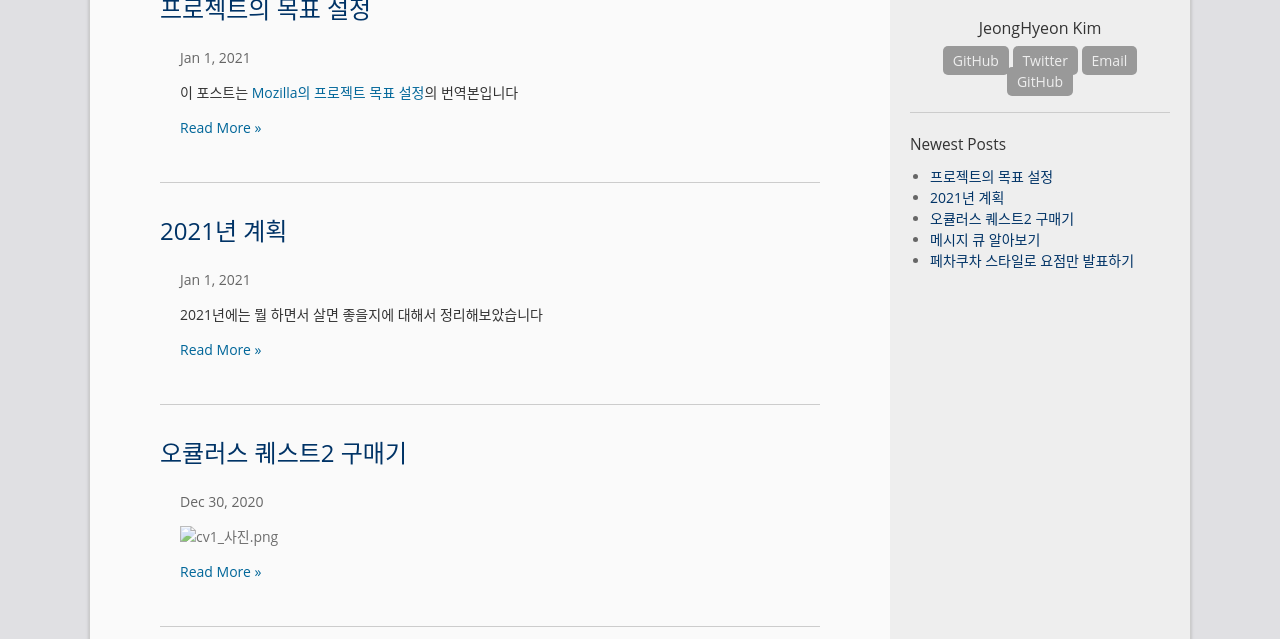
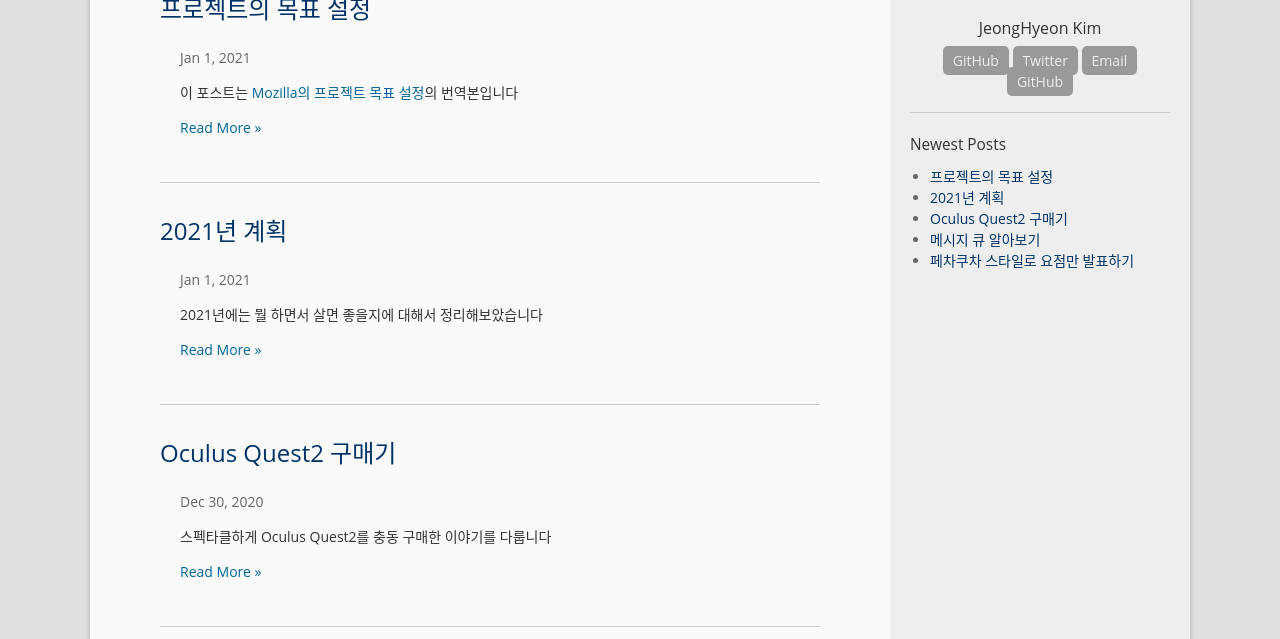
Before and after one commit to rhea-so/rhea-so.github.io, a Jekyll site: the page built from index.html, in a window 1280 px wide and 900 px high, cut to the strip 261-900 px from the top of the window. Built offline with Jekyll 4.4.1, drawn with Linux system fonts in a browser that asks for light colours; the list of posts is cut into pages by our own code; some of the changed lines change nothing that is shown.

Commit message:
update: quest2

```diff
--- a/_posts/2020-12-30-oculus-quest2.md
+++ b/_posts/2020-12-30-oculus-quest2.md
@@ -1,16 +1,22 @@
 ---
 layout: post
-title:  "오큘러스 퀘스트2 구매기"
+title:  "Oculus Quest2 구매기"
 date:   2020-12-30 01:00:00 +0900
 categories: 일상
 changefreq: daily
 ---
 
+스펙타클하게 Oculus Quest2를 충동 구매한 이야기를 다룹니다
 
-![cv1_사진.png]()
+
+## 자기 소개
+
+![vr](/assets/2020-12-30-oculus-quest2/vr.gif)
 
 저는 어려서부터 가상 현실을 좋아했습니다.
 VR이라는 개념이 일반 대중에게 알려지지도 않은 옛날, 외국 사이트를 뒤져가며 자료들을 찾아보며 구현을 시도할 정도로 열정 하나만큼은 누구보다 대단했습니다.
+
+> 어렸을때, 찾아봤던 개발 영상 - [https://www.youtube.com/watch?v=El3Ro-Qxos8](https://www.youtube.com/watch?v=El3Ro-Qxos8)
 
 가상 현실에 대한 열망 덕분이죠.
 또 다른 세계를 만든다는 것은 저에게 있어서 정말 매력적으로 다가왔었습니다.
@@ -18,11 +24,15 @@ VR이라는 개념이 일반 대중에게 알려지지도 않은 옛날, 외국
 이런 열망과는 반대되게도,
 그때는 왼쪽은 파란색, 오른쪽은 빨간색 색안경의 시대였었죠..  아직도 잊혀지질 않습니다. LG 옵티머스 3D 폰, SAMSUNG 3D TV .. 정말 조악했었습니다.
 
+![LG_Optimus_3D](/assets/2020-12-30-oculus-quest2/LG_Optimus_3D.jpg)
+
+> 중학생때 이 폰 썼었습니다. 어우.. 그때 생각하면 정말 ㅋㅋ
+
 하지만, 지금은 옛날과는 많이 상황이 달라졌습니다.
 
 현 세대에는 VR 장비가 다양합니다.
 
-오큘러스 시리즈, 바이브 시리즈, 인덱스 시리즈, MR 시리즈 ... 등등 무수히 많은 제품들이 나와서 서로 경쟁하고 있지요.
+Oculus 시리즈, 바이브 시리즈, 인덱스 시리즈, MR 시리즈 ... 등등 무수히 많은 제품들이 나와서 서로 경쟁하고 있지요.
 
 저는 VR을 고 1때 처음 첩했습니다.
 
@@ -34,45 +44,49 @@ VR이라는 개념이 일반 대중에게 알려지지도 않은 옛날, 외국
 
 
 
-이때 했었던 비트세이버 영상이 유튜브에 남아있네요
+> 이때 했었던 비트세이버 영상이 유튜브에 남아있네요 - [https://www.youtube.com/watch?v=inc16mjLwcQ](https://www.youtube.com/watch?v=inc16mjLwcQ)
 
 부족한 컨텐츠와 나날이 다가오는 현실의 벽(나이)에 저는 결국 VR에 대한 열정이 사그라들기 시작했고, 현실로 초점을 맞추기 시작했습니다.
 
 사람이면 누구든 하고 싶은 것만 하면서 살 수는 없는 법이니까요.
 
-> ~~로또라도 당첨이 된다면 모를까~~
+~~로또라도 당첨이 된다면 모를까~~
 
 그러다 2020년이 왔습니다.
 
 저는 취업이라는 경사를 누리게 되었고, 자연스레 돈이 수중으로 들어오게 되었으며, 어릴적부터 꼭 가지고 싶었던 나만의 VR 장비를 찾기 시작했습니다.
 
-![cv1_사진2.png]()
+## 어쩌다 Oculus Rift CV1을 구했다
 
-그러다 구하게 된 것이 바로 오큘러스 cv1 이었습니다.
+![cv1_사진](/assets/2020-12-30-oculus-quest2/cv1_사진.png)
+
+그러다 구하게 된 것이 바로 Oculus Rift CV1 이었습니다.
 
 나온지는 어느덧 3~4년? 정도 된 1세대 제품인데다, 모기장도 심하고, 시야각도 좁았죠.
 
 하지만 이러한 단점과, 연식 탓에 저렴한 가격으로 중고 시장에 풀리고 있었습니다.
 
-이런 사실을 알게된 저는 많은 중고 물품들을 고르고 고르고 고르다 결국 구하게 된 것이죠.
+이런 사실을 알게된 저는 많은 중고 물품들을 뒤지고, 이 친구를 골랐습니다.
 
 사고 난 다음에는 정말 고생고생해서 설치했습니다.
 
-![cv1_설치.png]()
+노트북에 있는 HDMI가 VR을 지원하지 않는다거나, 계속 내장 그래픽 카드를 잡는다거나..
 
-> **집이 고시원이라 엄청나게 좁기 때문이죠!!!!!! 고시원에서도 나의 열정은 막을 수 엄서!!!!**
+그래도 노력은 배신하지 않는다고 했었나요, 설치 이후는 정말 즐거웠습니다.
 
-설치 이후에는 정말 많은 것들을 했습니다.
+![VRChat](/assets/2020-12-30-oculus-quest2/vrchat.png)
 
-![vrchat_사진.png]()
+![Blender](/assets/2020-12-30-oculus-quest2/blender.jpg)
 
-![하프라이프_사진.png]()
+> 아바타를 만들어보겠다고.. 휴가써서 Blender 공부했다..
 
-![beatsaber_사진.png]()
+![halflife](/assets/2020-12-30-oculus-quest2/halflife.gif)
 
-![beatscore_사진.png]()
+![beatsaber](/assets/2020-12-30-oculus-quest2/beatsaber.jpg)
 
-> 심지어, 9000등대까지 진입했다
+![scoresaber](/assets/2020-12-30-oculus-quest2/scoresaber.jpeg)
+
+> 위 사진들 말고도 다른 게임들 많이 접했는데, 찍어 놓은 사진이 없네요 ㅠㅠ
 
 휴일에는 "밥 먹고 -> VR 하고 -> 자고"의 루틴만 반복했었네요 ㅋㅋ
 
@@ -82,10 +96,13 @@ VR이라는 개념이 일반 대중에게 알려지지도 않은 옛날, 외국
 
 집이 너무 더러워지자 VR을 할 생각이 안나고 결국 VR를 안키기 시작한지 2달이 넘어가기 시작했습니다.
 
+![관리](/assets/2020-12-30-oculus-quest2/관리.png)
+
+~~아니 솔직히 선이 너무 많은데다가 노트북 포트 다 써도 모자라.. 매번 쓸때마다 설정도 많이 해야해.. 귀찮아..~~
 
 ## 두-둥 등장  Oculus Quest2!
 
-![퀘스트2_사진]()
+![quest2](/assets/2020-12-30-oculus-quest2/quest2.jpg)
 
 매력적인 친구가 세상에 등장했습니다.
 
@@ -110,8 +127,55 @@ cv1과 비교하면 트래킹 성능을 제외한 모든 부분이 업그레이
 선이 없어서 빙글빙글 제자리에서 돌 수 있습니다!!
 밖에서도 할 수 있습니다!!
 
-여러 부분에서 정말 매력적으로 다가온 퀘스트2를 고민 고민하다가 결국 지르게 되었습니다.
+여러 부분에서 정말 매력적으로 다가온 Quest2를 고민 고민하다가 결국 지르게 되었습니다.
 
-![cv1_중고.png]()
+![중고](/assets/2020-12-30-oculus-quest2/중고.png)
 
-> 그동안 함께해서 즐거웠어 나의 cv1. 좋은 사람 만나서 행복하렴
+> 기존에 쓰던 cv1은 중고로 170,000₩에 팔아버렸습니다
+> 그동안 함께해서 즐거웠어 나의 cv1. 좋은 사람 만나서 행복하렴..!
+
+![quest2박스](/assets/2020-12-30-oculus-quest2/quest2박스.png)
+
+![quest2박스2](/assets/2020-12-30-oculus-quest2/quest2박스2.png)
+
+![quest2박스3](/assets/2020-12-30-oculus-quest2/quest2박스3.png)
+
+![doolys-welcome](/assets/2020-12-30-oculus-quest2/doolys-welcome.png)
+
+### 첫인상 + 경험
+
+굉장히 깔끔했습니다
+
+Oculus Rift CV1과 같은 다른 모델들은 대부분이 천(?)으로 마감해서 고급스러움을 뽐내려다 먼지 잔뜩 묻어서 더러워지는 일이 허다했는데,
+Quest2는 모든 부분이 흰색 플라스틱(?)이어서 굉장히 깔끔해보였습니다
+
+컨트롤러 쥐었을때 만족감? - 오우 나쁘지 않습니다
+
+대신, 컨트롤러 건전지 넣는 방식이 자석에서 걸쇠로 바뀌었는데 이건 원가 절감한게 좀 티가.. 났습니다..
+
+헤드셋 썼을때 느낌은 어땠나? - 오우 이마 너무 아팠습니다. 터지는 줄
+
+기본 스트랩이 그렇게 별로라는데 어떤가? - 전 나쁘지 않았습니다. 다른 스트랩 안쓰고도 쓸만 합니다.
+
+스피커가 바뀌었는데 이건 어떤가? - 오우 비트세이버 노래 풀로 키워도 잘 안들리는데 vrchat은 너무 잘들렸습니다 디용
+
+마이크는 어떤가? - 오우 너무 잘들린다고 칭찬이 자자했습니다
+
+누워서 할 수 있다고 하던데? 실제로 가능한가? - 오우 너무 잘됩니다. 누워서 코딩해봤습니다. 에베레스트도 등산해봤습니다. 아주 좋습니다.
+
+베터리는 어느정도 가는가? - Virtual Desktop 키고 게임했을때 기준 1시간 30분 정도 갔습니다
+
+트래킹 잘되는가? - 비트세이버 신기록 잔뜩 세웠습니다.
+
+최소 사용 공간은 어느정도인가? - 공간에 재약이 없습니다. 심지어, 고시원에서도 사용 가능합니다.
+
+### 결론
+
+![성능확실하구만](/assets/2020-12-30-oculus-quest2/성능확실하구만.png)
+
+Oculus Rift CV1 쓰다가 Quest2로 넘어오니까 너무 신세계입니다.
+귀차니즘 잘 이겨내서 다시 VR 게임 열심히 할 것 같습니다. 너무 좋습니다 ㅋㅋ
+
++ps.
+구매 고민이신 분은 꼭 사시길 바랍니다
+가격 대비 얻을 수 있는 경험이 너무 대단합니다!!
```
Also changed, not shown: assets/2020-12-30-oculus-quest2/LG_Optimus_3D.jpg (added), assets/2020-12-30-oculus-quest2/beatsaber.jpg (added), assets/2020-12-30-oculus-quest2/blender.jpg (added), assets/2020-12-30-oculus-quest2/doolys-welcome.png (added), assets/2020-12-30-oculus-quest2/quest2.jpg (added), assets/2020-12-30-oculus-quest2/scoresaber.jpeg (added), assets/2020-12-30-oculus-quest2/성능확실하구만.png (added), 9 other files.
